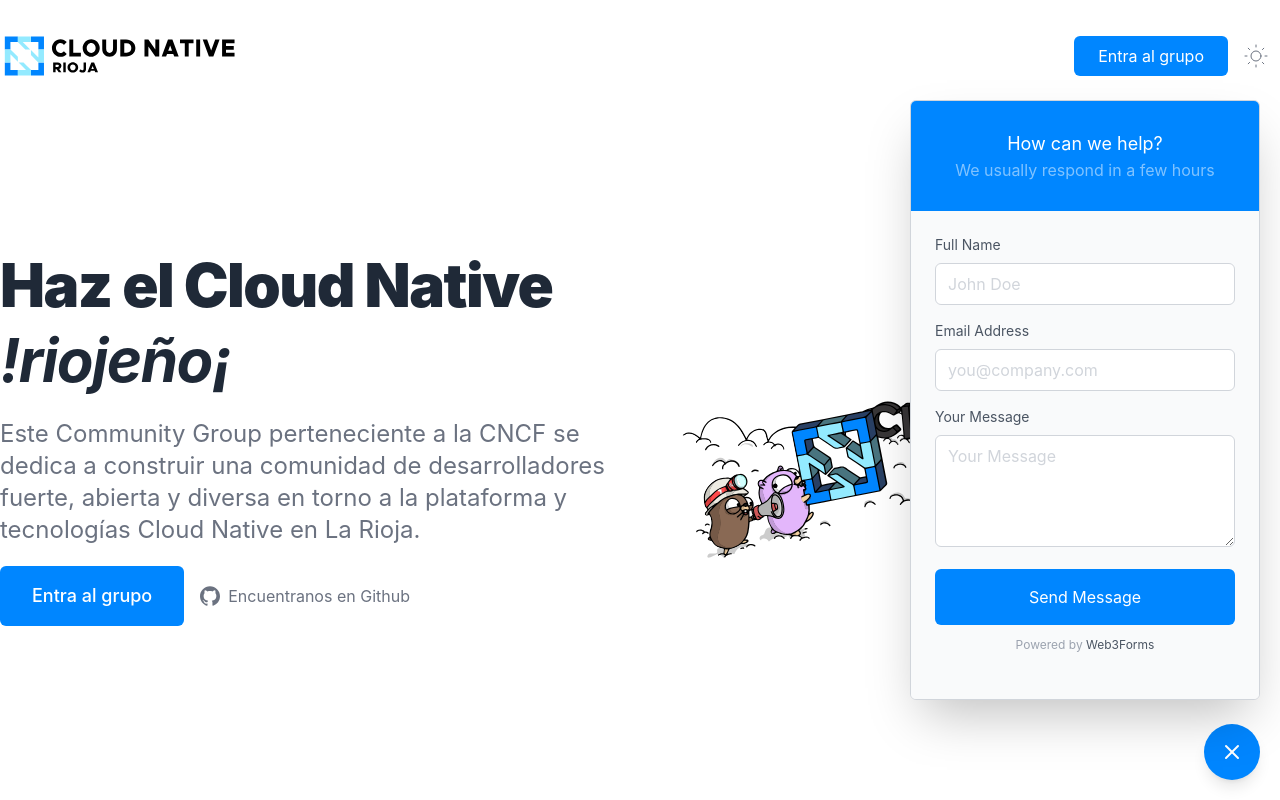
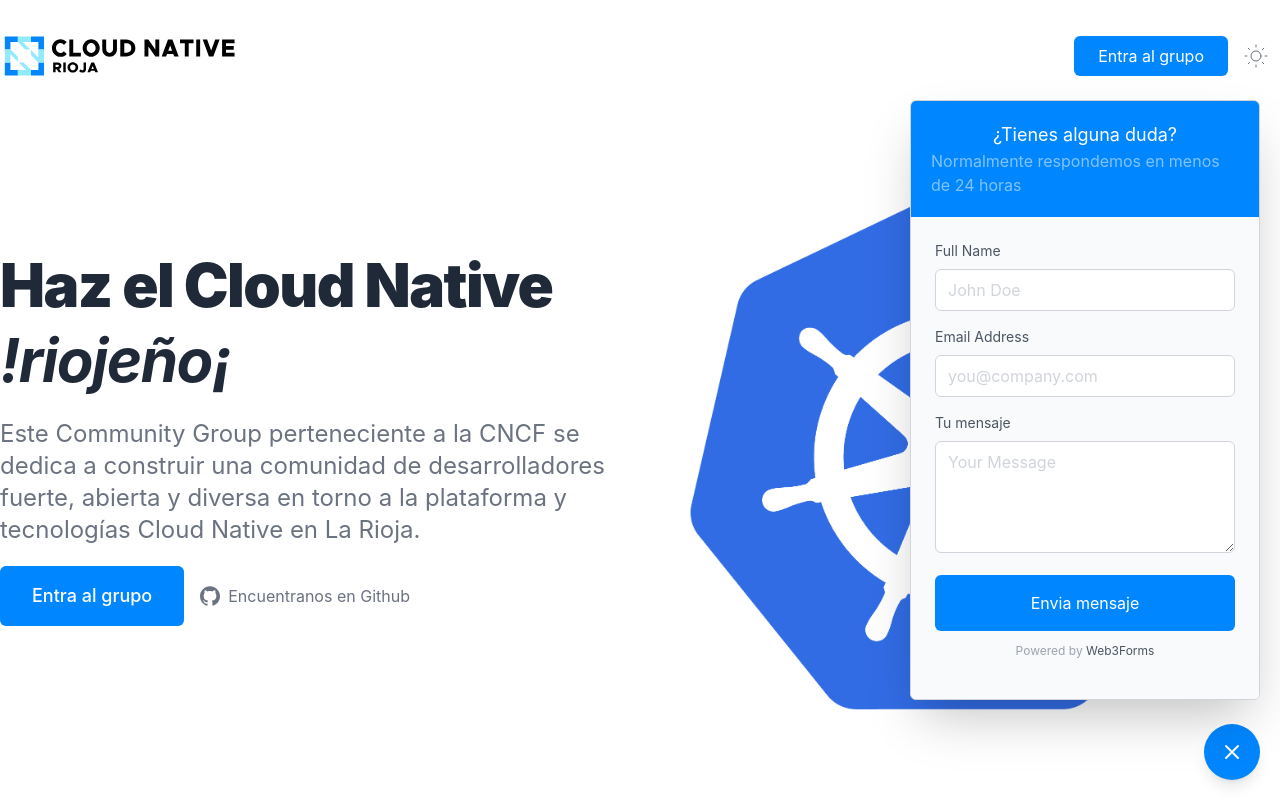
Before and after one commit to cloudnativerioja/official-website, a Next.js app: page / in a window 1280 px wide. Both pictures are taken after a click on the button "Open Contact form Widget". Shown: the top 800 px of the page. Built offline with nearby package versions, Linux system fonts and the light colour scheme.

Commit message:
Feat: translate and add k8s logo

```diff
--- a/components/hero.js
+++ b/components/hero.js
@@ -60,7 +60,7 @@
         <div className="flex items-center justify-center w-full lg:w-1/2">
           <div className="">
             <Image
-              src="img/logo-land-rioja.svg"
+              src="img/kubernetes-logo.png"
               width="616"
               height="617"
               className="object-cover"
--- a/components/popupWidget.js
+++ b/components/popupWidget.js
@@ -109,9 +109,9 @@
             >
               <Disclosure.Panel className=" flex flex-col  overflow-hidden left-0 h-full w-full sm:w-[350px] min-h-[250px] sm:h-[600px] border border-gray-300 dark:border-gray-800 bg-white shadow-2xl rounded-md sm:max-h-[calc(100vh-120px)]">
                 <div className="flex flex-col items-center justify-center h-32 p-5 bg-cncf">
-                  <h3 className="text-lg text-white">How can we help?</h3>
+                  <h3 className="text-lg text-white">¿Tienes alguna duda?</h3>
                   <p className="text-white opacity-50">
-                    We usually respond in a few hours
+                    Normalmente respondemos en menos de 24 horas
                   </p>
                 </div>
                 <div className="flex-grow h-full p-6 overflow-auto bg-gray-50 ">
@@ -151,7 +151,7 @@
                           id="full_name"
                           placeholder="John Doe"
                           {...register('name', {
-                            required: 'Full name is required',
+                            required: 'Se requiere un nombre',
                             maxLength: 80,
                           })}
                           className={`w-full px-3 py-2 text-gray-600 placeholder-gray-300 bg-white border border-gray-300 rounded-md focus:outline-none focus:ring   ${
@@ -178,10 +178,10 @@
                           type="email"
                           id="email"
                           {...register('email', {
-                            required: 'Enter your email',
+                            required: 'Ingresa un email',
                             pattern: {
                               value: /^\S+@\S+$/i,
-                              message: 'Please enter a valid email',
+                              message: 'Por favor, un email válido',
                             },
                           })}
                           placeholder="you@company.com"
@@ -204,14 +204,14 @@
                           htmlFor="message"
                           className="block mb-2 text-sm text-gray-600 dark:text-gray-400"
                         >
-                          Your Message
+                          Tu mensaje
                         </label>
 
                         <textarea
                           rows="4"
                           id="message"
                           {...register('message', {
-                            required: 'Enter your Message',
+                            required: 'Pon tu mensaje',
                           })}
                           placeholder="Your Message"
                           className={`w-full px-3 py-2 text-gray-600 placeholder-gray-300 bg-white border border-gray-300 rounded-md h-28 focus:outline-none focus:ring   ${
@@ -254,7 +254,7 @@
                               ></path>
                             </svg>
                           ) : (
-                            'Send Message'
+                            'Envia mensaje'
                           )}
                         </button>
                       </div>
@@ -295,7 +295,7 @@
                           />
                         </svg>
                         <h3 className="py-5 text-xl text-green-500">
-                          Message sent successfully
+                          El mensaje ha sido enviado satisfactoriamente
                         </h3>
                         <p className="text-gray-700 md:px-3">{Message}</p>
                         <button
@@ -326,7 +326,7 @@
                       </svg>
 
                       <h3 className="text-xl text-red-400 py-7">
-                        Oops, Something went wrong!
+                        Ooops, algo salió mal
                       </h3>
                       <p className="text-gray-700 md:px-3">{Message}</p>
                       <button
```
Also changed, not shown: public/img/kubernetes-logo.png (added), public/img/logo-land-rioja.svg (deleted).
